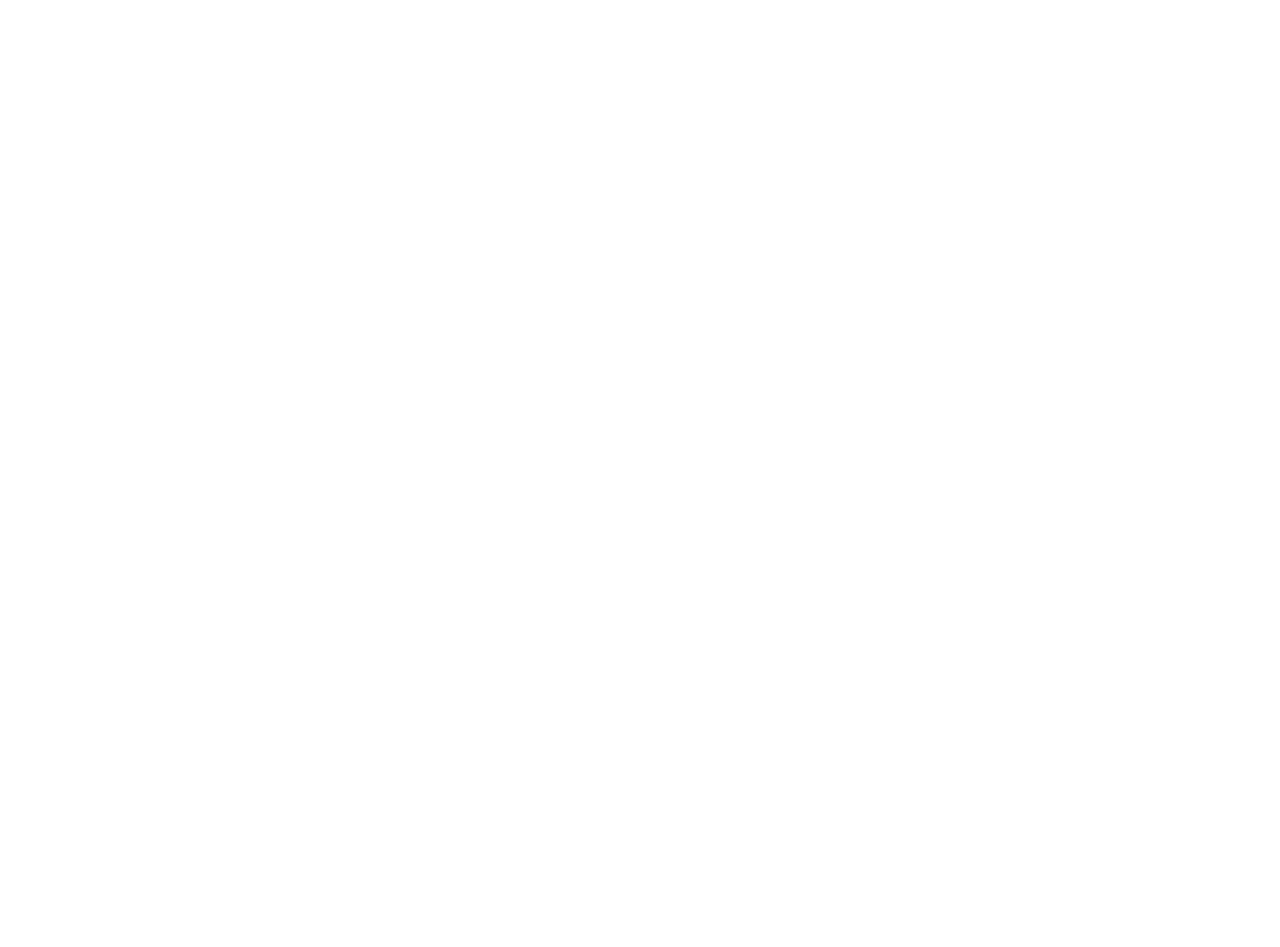
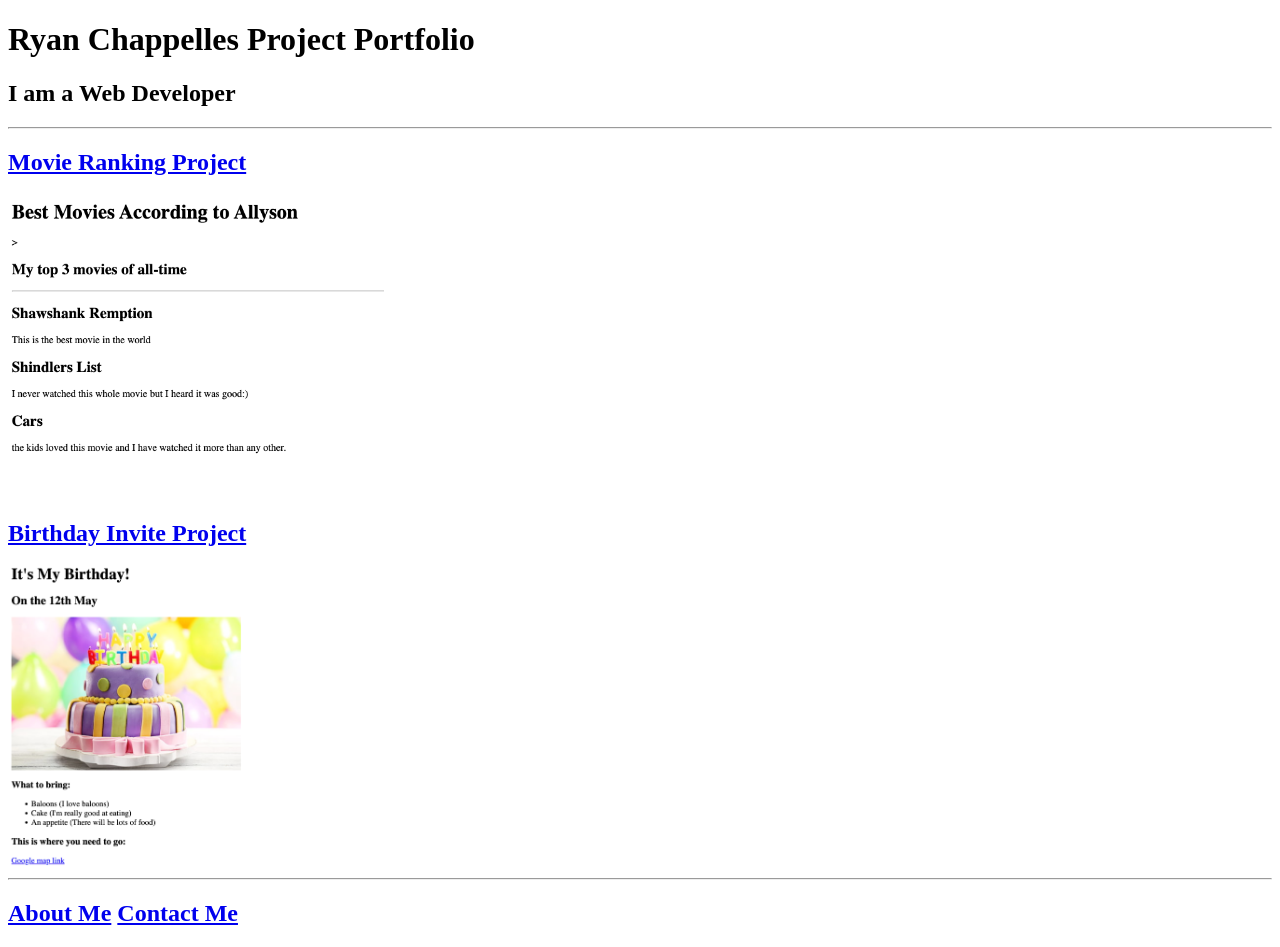
Before and after one commit to erchappelle/html-portfolio, a plain HTML site: page index.html in a window 1280 px wide. Before the commit the page ends 800 px from the top, so only its background shows below. Drawn offline with Linux system fonts and the light colour scheme.

Commit message:
Add files via upload

```diff
--- a/index.html
+++ b/index.html
@@ -1,15 +1,26 @@
-<!-- TODO 1: Create the HTML Boilerplate -->
+<!DOCTYPE html>
+<html lang="en">
+<head>
+    <meta charset="UTF-8">
+    <meta name="viewport" content="width=device-width, initial-scale=1.0">
+    <title>Document</title>
+</head>
+<body>
+    <h1>Ryan Chappelles Project Portfolio</h1>
+    <h2>I am a Web Developer</h2>
+    <hr />
+    <a href="./public/movie-ranking.html"><h2>Movie Ranking Project</h2></a>
+    <img src="./assets/images/ERC Movie.png" height="300">
+    <br />
+    <a href="./public/birthday-invite.html"><h2>Birthday Invite Project</h2></a>
+    <img src="./assets/images/ERC-birthday invite.png" height="300">
+    <hr />
+    <h2><a href="./public/about.html">About Me</a>
+        <a href="./public/contact.html">Contact Me</a>
+    </h2>
 
-<!-- TODO 2: Add Your previous projects' HTML into the public folder -->
 
-<!-- TODO 3: Take screenshots of your project previews and add the images to the images folder -->
 
-<!-- TODO 4: Add titles/subtitles etc. -->
+</body>
 
-<!-- TODO 5: Add a link to the project pages -->
-
-<!-- TODO 6: Add images to show the project previews
-HINT for TODO 6: You can use the height attribute set to 200 to make the image smaller:
-https://developer.mozilla.org/en-US/docs/Web/HTML/Element/img#attr-height -->
-
-<!-- TODO 7: Add the Contact Me and About Me page links -->
+</html>
```
